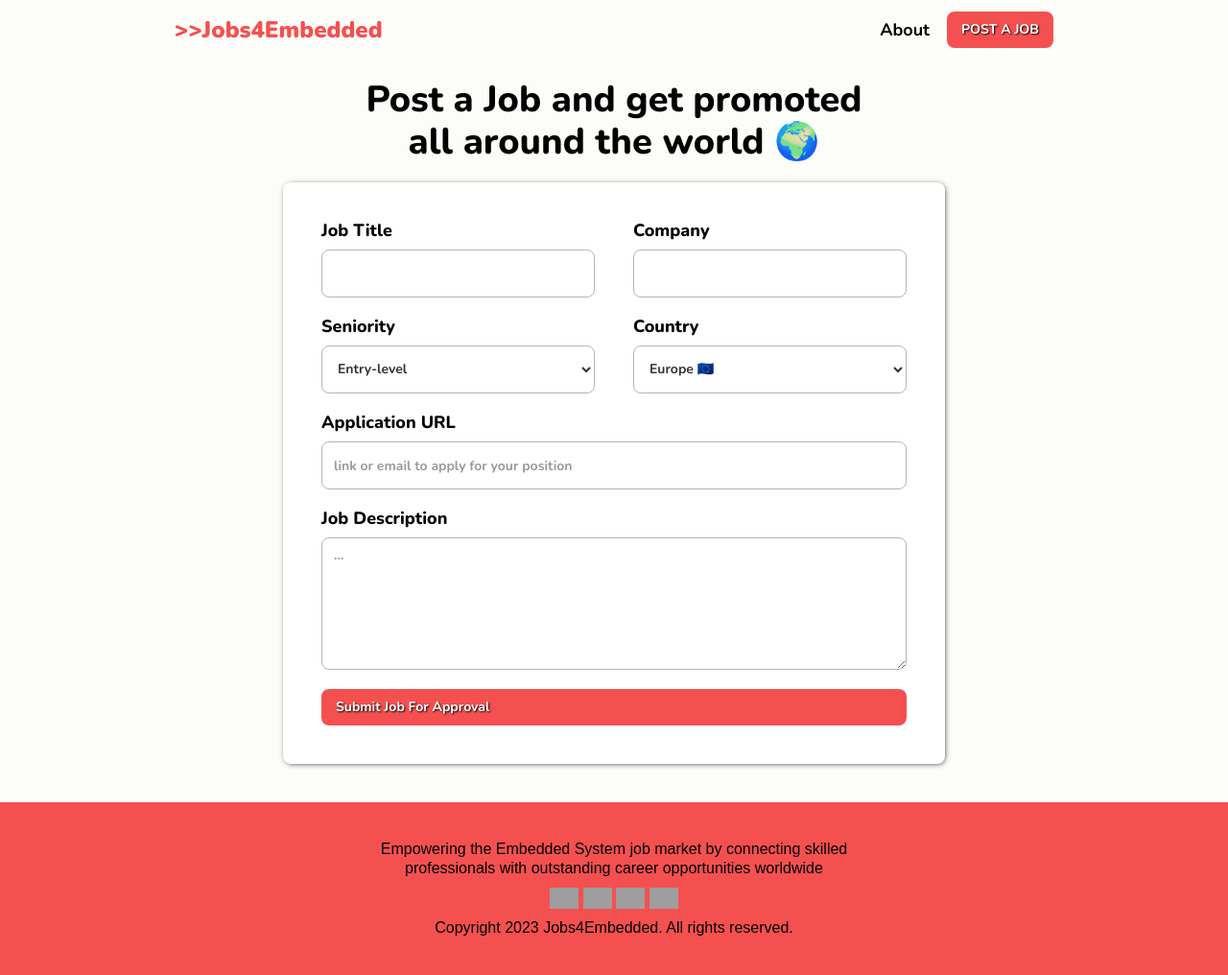
After one commit to lzzzam/j4e, a Flask app: page /post in a window 1280 px wide. The commit adds this page. Shown: the whole page at 96% size. Run offline with Flask 2, Linux system fonts and the light colour scheme; grey boxes are pictures that could not be loaded.

Commit message:
Added post a job page and footer

```diff
--- a/j4e.py
+++ b/j4e.py
@@ -85,6 +85,11 @@ def search():
     else:
         return '', 204
 
+@app.route('/post', methods=('GET', 'POST'))
+def post():
+    resp = make_response(render_template('post.html.j2'), 200)
+    return resp
+
 @app.route('/form', methods=('GET', 'POST'))
 def form():
     resp = make_response('', 204)
--- a/static/css/j4e.webflow.css
+++ b/static/css/j4e.webflow.css
@@ -7,6 +7,76 @@
     --button-color: #F55050;
     --brandname-color: #F55050;
     --border-radius: 8px;
+}
+
+.postsection {
+    width: 690px;
+    margin-left: auto;
+    margin-right: auto;
+}
+
+.footer {
+    display: flex;
+    flex-direction: column;
+    justify-content: center;
+    align-items: center;
+    background-color: var(--brandname-color);
+    height: 180px;
+    padding-top: 20px;
+    padding-bottom: 20px;
+    margin-top: 40px;
+    font-size: 16px;
+    color: #000;
+    text-align: center;
+}
+
+.footer-elem {
+    flex-grow: 0;
+    flex-shrink: 1;
+    margin-top: 10px;
+    margin-bottom: 10px;
+}
+
+.footer-text {
+    width: 500px;
+}
+
+.card {
+    border: 0px solid #000;
+    border-radius: var(--border-radius);
+    box-shadow: 1px 1px 6px -2px #000;
+    background-color: var(--jobcard-color);
+}
+
+.grid-container {
+    display: grid;
+    grid-template-columns: auto auto;
+    row-gap: 20px;
+    column-gap: 40px;
+    padding: 40px;
+    margin-top: 20px;
+}
+
+.postlabel {
+    font-family: 'Nunito', sans-serif;
+    font-weight: 800;
+    font-size: 18px;
+}
+
+.postinput {
+    border-width: 1px;
+    border-color: #b4b4b4;
+    height: 50px;
+    margin-bottom: 0px;
+    border-radius: var(--border-radius);
+    font-family: 'Nunito', sans-serif;
+    font-weight: 600;
+    font-size: 14px;
+}
+
+.postdescription {
+    grid-column-start: 1;
+    grid-column-end: 3;
 }
 
 .filters {
@@ -63,7 +133,7 @@
 
 .navbarname.brandname {
     flex: 1;
-    font-size: 22px;
+    font-size: 24px;
     font-weight: 900;
     color: var(--brandname-color);
 }
@@ -92,6 +162,14 @@
     align-items: center;
     align-content: stretch;
     background-color: transparent;
+}
+
+.clickable {
+    opacity: 1.0;
+}
+
+.clickable:hover {
+    opacity: 0.6;
 }
 
 .button {
@@ -142,6 +220,7 @@
     color: var(--text-color);
     text-align: center;
     font-weight: 800;
+    font-size: 38px;
 }
 
 .email-form {
--- /dev/null
+++ b/templates/post.html.j2
@@ -0,0 +1,128 @@
+<!DOCTYPE html><!--  This site was created in Webflow. https://www.webflow.com  -->
+<!--  Last Published: Mon Feb 06 2023 22:00:38 GMT+0000 (Coordinated Universal Time)  -->
+<html>
+
+<head>
+    <title>Jobs4Embedded ⚡</title>
+    <meta content="width=device-width, initial-scale=1" name="viewport">
+    <link rel="preconnect" href="https://fonts.googleapis.com">
+    <link rel="preconnect" href="https://fonts.gstatic.com" crossorigin>
+    <link rel="preconnect" href="https://fonts.googleapis.com">
+    <link rel="preconnect" href="https://fonts.gstatic.com" crossorigin>
+    <link
+        href="https://fonts.googleapis.com/css2?family=Nunito:wght@400;500;700;800;900&family=Rubik:wght@300;400;500;600;700;800;900&display=swap"
+        rel="stylesheet">
+    <link href="{{ url_for('static', filename='css/normalize.css') }}" rel="stylesheet" type="text/css">
+    <link href="{{ url_for('static', filename='css/webflow.css') }}" rel="stylesheet" type="text/css">
+    <link href="{{ url_for('static', filename='css/j4e.webflow.css') }}" rel="stylesheet" type="text/css">
+</head>
+
+<body class="body">
+    <div class="headersection wf-section">
+        <div class="navbarcontainer w-container">
+            <a href="/" aria-current="page" class="navbarname brandname clickable">>>Jobs4Embedded</a>
+            <a href="" aria-current="page" class="navbarname pagename clickable">About</a>
+            <a href="{{ url_for('post') }}" class="button">POST A JOB</a>
+        </div>
+        <div class="container w-container">
+            <div class="postsection">
+                <h1 class="headertitle clickable">
+                    Post a Job and get promoted<br>
+                    all around the world 🌍
+                </h1>
+                <div class="grid-container card">
+                    <div class="postlabel">
+                        <p>Job Title</p>
+                        <input id="title" type="text" name="title" class="postinput w-input">
+                    </div>
+                    <div class="postlabel">
+                        <p>Company</p>
+                        <input id="title" type="text" name="title" class="postinput w-input">
+                    </div>
+                    <div class="postlabel">
+                        <p>Seniority</p>
+                        <select id="seniority" name="seniority" class="postinput w-input">
+                            <option value="europe">Entry-level</option>
+                            <option value="remote">Mid-level</option>
+                            <option value="remote">Senior-level</option>
+                        </select>
+                    </div>
+                    <div class="postlabel">
+                        <p>Country</p>
+                        <select id="country" name="country" class="postinput w-input">
+                            <optgroup label="Region">
+                                <option value="europe">Europe 🇪🇺</option>
+                                <option value="remote">Remote 🌍</option>
+                            </optgroup>
+                            <optgroup label="Country">
+                                <option value="austria">Austria 🇦🇹</option>
+                                <option value="belgium">Belgium 🇧🇪</option>
+                                <option value="czechia">Czechia 🇨🇿</option>
+                                <option value="denmark">Denmark 🇩🇰</option>
+                                <option value="france">France 🇫🇷</option>
+                                <option value="finland">Finland 🇫🇮</option>
+                                <option value="germany">Germany 🇩🇪</option>
+                                <option value="greece">Greece 🇬🇷</option>
+                                <option value="hungary">Hungary 🇭🇺</option>
+                                <option value="ireland">Ireland 🇮🇪</option>
+                                <option value="italy">Italy 🇮🇹</option>
+                                <option value="luxembourg">Luxembourg 🇱🇺</option>
+                                <option value="norway">Norway 🇳🇴</option>
+                                <option value="netherlands">Netherlands 🇳🇱</option>
+                                <option value="poland">Poland 🇵🇱</option>
+                                <option value="portugal">Portugal 🇵🇹</option>
+                                <option value="romania">Romania 🇷🇴</option>
+                                <option value="spain">Spain 🇪🇸</option>
+                                <option value="sweden">Sweden 🇸🇪</option>
+                                <option value="ukraine">Ukraine 🇺🇦</option>
+                            </optgroup>
+                        </select>
+                    </div>
+                    <div class="postlabel postdescription">
+                        <p>Application URL</p>
+                        <input id="title" type="text" name="title" class="postinput w-input"
+                            placeholder="link or email to apply for your position">
+                    </div>
+                    <div class="postlabel postdescription">
+                        <p>Job Description</p>
+                        <textarea id="post-description" name="description" rows="6" cols="1"
+                            class="postinput post-text w-input" placeholder="..."></textarea>
+                    </div>
+                    <a href="#" class="postdescription button">Submit Job For Approval</a>
+                </div>
+            </div>
+        </div>
+
+        <div class="footer">
+            <div class="container w-container">
+                <div class="footer-elem">
+                    <div class="footer-elem footer-text">
+                        <p>Empowering the Embedded System job market by connecting skilled professionals with
+                            outstanding career opportunities worldwide</p>
+                    </div>
+                    <div class="footer-elem">
+                        <img src="{{ url_for('static', filename='images/facebook_icon.png') }}" loading="lazy"
+                            width="30" class="clickable">
+                        <img src="{{ url_for('static', filename='images/linkedin_icon.png') }}" loading="lazy"
+                            width="30" class="clickable">
+                        <img src="{{ url_for('static', filename='images/twitter_icon.png') }}" loading="lazy" width="30"
+                            class="clickable">
+                        <img src="{{ url_for('static', filename='images/reddit_icon.png') }}" loading="lazy" width="30"
+                            class="clickable">
+                    </div>
+                    <div class="footer-elem">
+                        <p>Copyright 2023 Jobs4Embedded. All rights reserved.</p>
+                    </div>
+                </div>
+            </div>
+        </div>
+
+        <script src="https://ajax.googleapis.com/ajax/libs/jquery/3.6.3/jquery.min.js" type="text/javascript"></script>
+        <script src="https://cdn.jsdelivr.net/npm/typed.js@2.0.12"></script>
+        <script src="{{ url_for('static', filename='js/webflow.js') }}" type="text/javascript"></script>
+        <script src="{{ url_for('static', filename='js/index.js') }}" type="text/javascript"></script>
+        <script>
+        </script>
+</body>
+
+</html>
```
Also changed, not shown: other parts of static/css/j4e.webflow.css (+62 -0 lines), static/js/search.js (+0 -20 lines), templates/base.html (+27 -3 lines).
